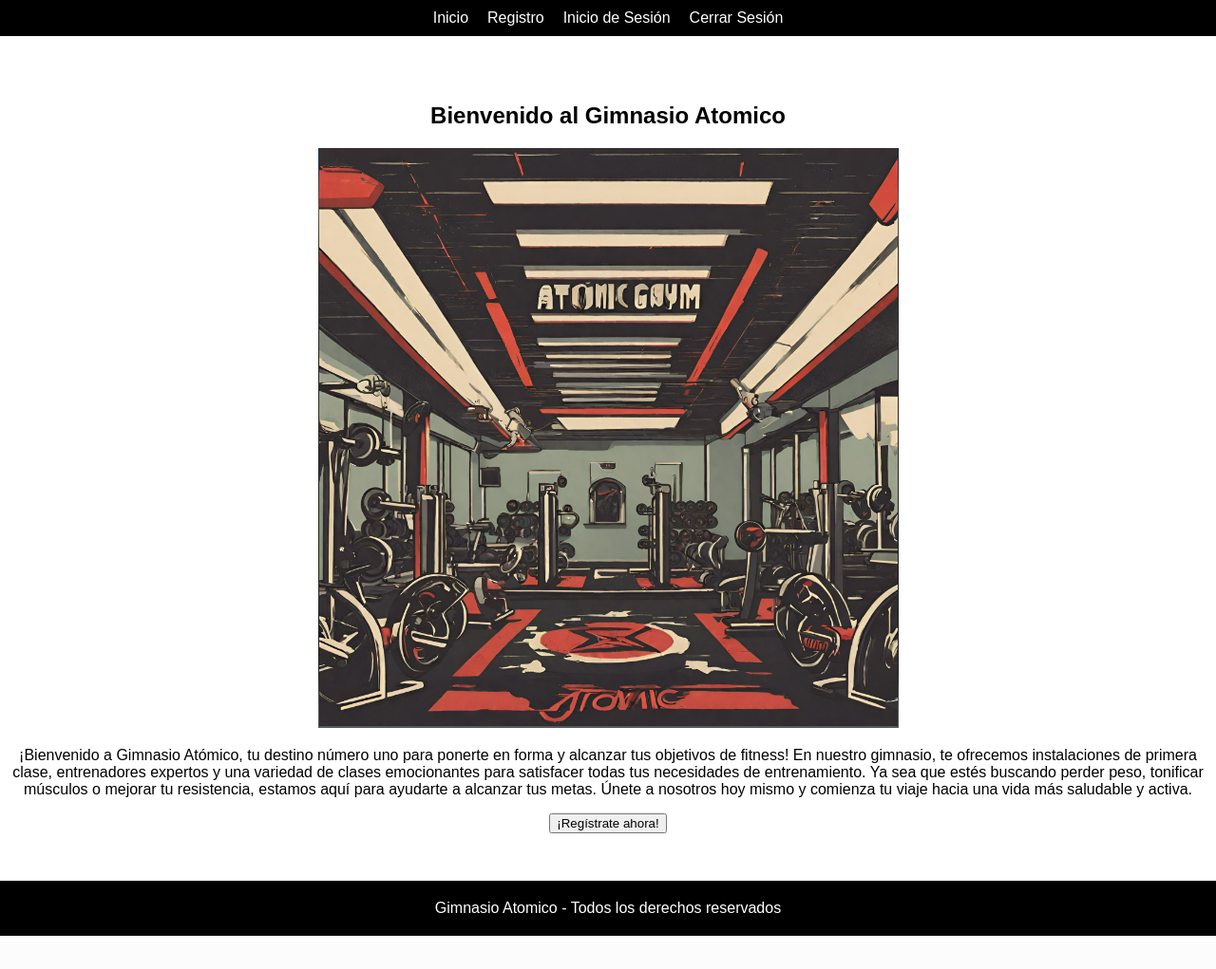
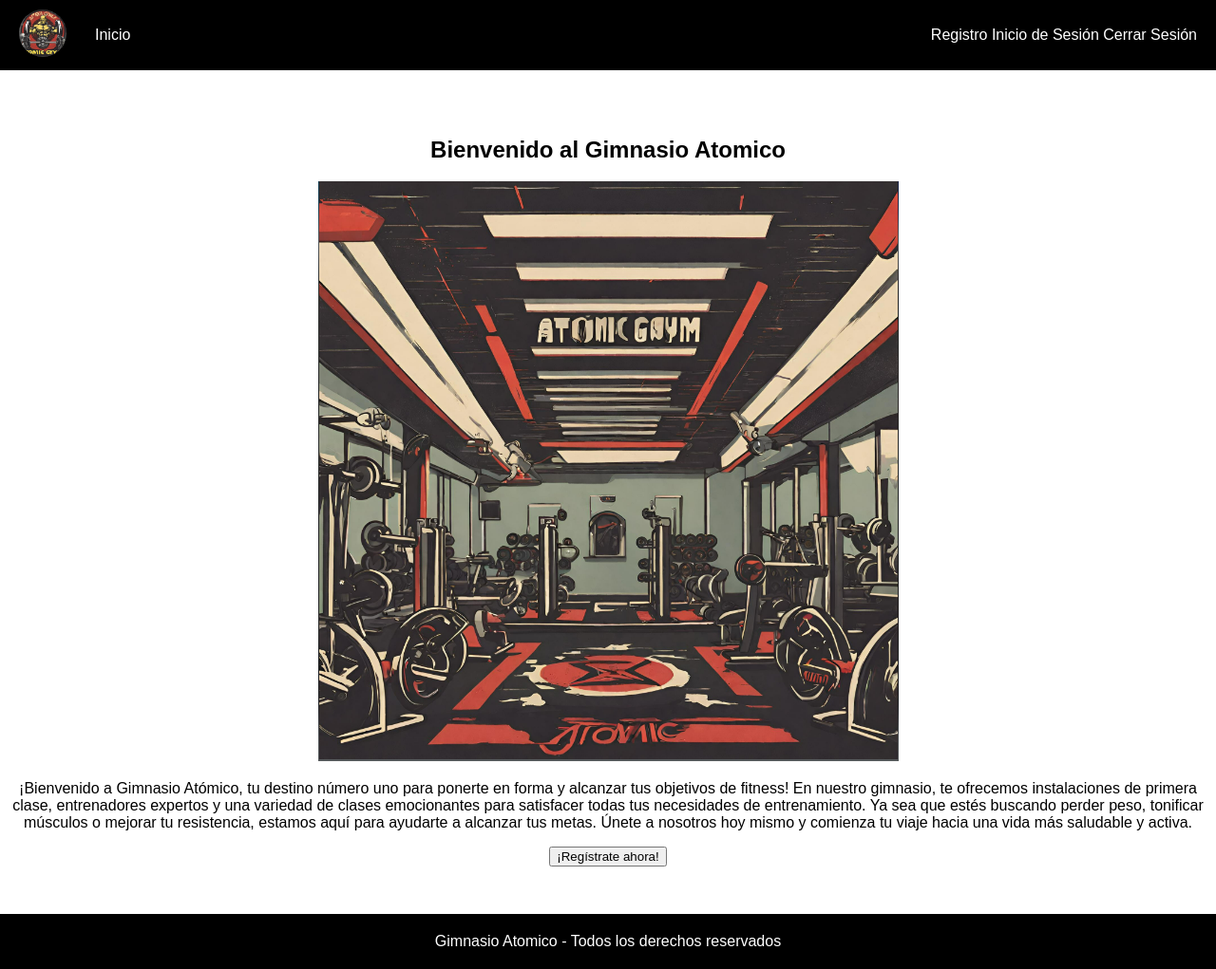
Before and after one commit to Marccb18/Proyecto_Gym, a Flask app: page / in a window 1280 px wide. Shown: the whole page at 95% size. Before the commit the page ends 986 px from the top, so only its background shows below. Run offline with Flask 3, Linux system fonts and the light colour scheme.

Commit message:
modifique  la pagina de inicio

```diff
--- a/static/style.css
+++ b/static/style.css
@@ -1,25 +1,49 @@
+body {
+    margin: auto;
+    font-family: Arial, sans-serif;
+}
 body {
     margin: 0;
     font-family: Arial, sans-serif;
 }
 
-header {
+.navbar {
+    display: flex;
+    justify-content: space-between;
+    align-items: center;
     background-color: black;
     color: white;
-    padding: 10px 0;
-    text-align: center;
+    padding: 10px 20px;
 }
 
-header .navbar {
+.Nav_derecha {
     display: flex;
-    justify-content: center;
+    align-items: center;
 }
 
-header .navbar a {
+.imagen img {
+    border-radius: 50%;
+    width: 50px;
+    height: auto;
+    margin-right: 10px;
+}
+
+.Nav_derecha a {
     color: white;
     text-decoration: none;
-    margin: 0 10px;
+    margin-left: 20px;
 }
+
+.Nav_izquierda a {
+    color: white;
+    text-decoration: none;
+}
+
+.Nav_derecha a:hover,
+.Nav_izquierda a:hover {
+    color: #ccc;
+}
+
 
 section.welcome {
     padding: 50px 0;
--- a/templates/base.html
+++ b/templates/base.html
@@ -7,15 +7,23 @@
     <link rel="stylesheet" href="{{ url_for('static', filename='style.css') }}">
 </head>
 <body>
-
+<!---Inicio del header,que contiene el menu de navegacion--->
 <header>
     <nav class="navbar">
-        <a href="#">Inicio</a>
-        <a href="#">Registro</a>
-        <a href="#">Inicio de Sesión</a>
-        <a href="#">Cerrar Sesión</a>
+        <div class="Nav_derecha">
+            <div class="imagen">
+                <img src="{{ url_for('static', filename='imagenes/Captura.PNG') }}"alt="Logo">
+            </div>
+            <a href="#">Inicio</a>
+        </div>
+        <div class="Nav_izquierda">
+            <a href="#">Registro</a>
+            <a href="#">Inicio de Sesión</a>
+            <a href="#">Cerrar Sesión</a>
+        </div>
     </nav>
 </header>
+<!--Final del header-->
 
 <section class="welcome">
     <div class="container">
@@ -38,7 +46,7 @@
 
 
 <footer>
-    <div class="container">
+    <div class="contenedor">
         <p>Gimnasio Atomico - Todos los derechos reservados</p>
     </div>
 </footer>
--- /dev/null
+++ b/templates/index.html
@@ -0,0 +1 @@
+{% extends 'base.html' %}
```
Also changed, not shown: static/imagenes/3.PNG (added), static/imagenes/Captura.PNG (added).
